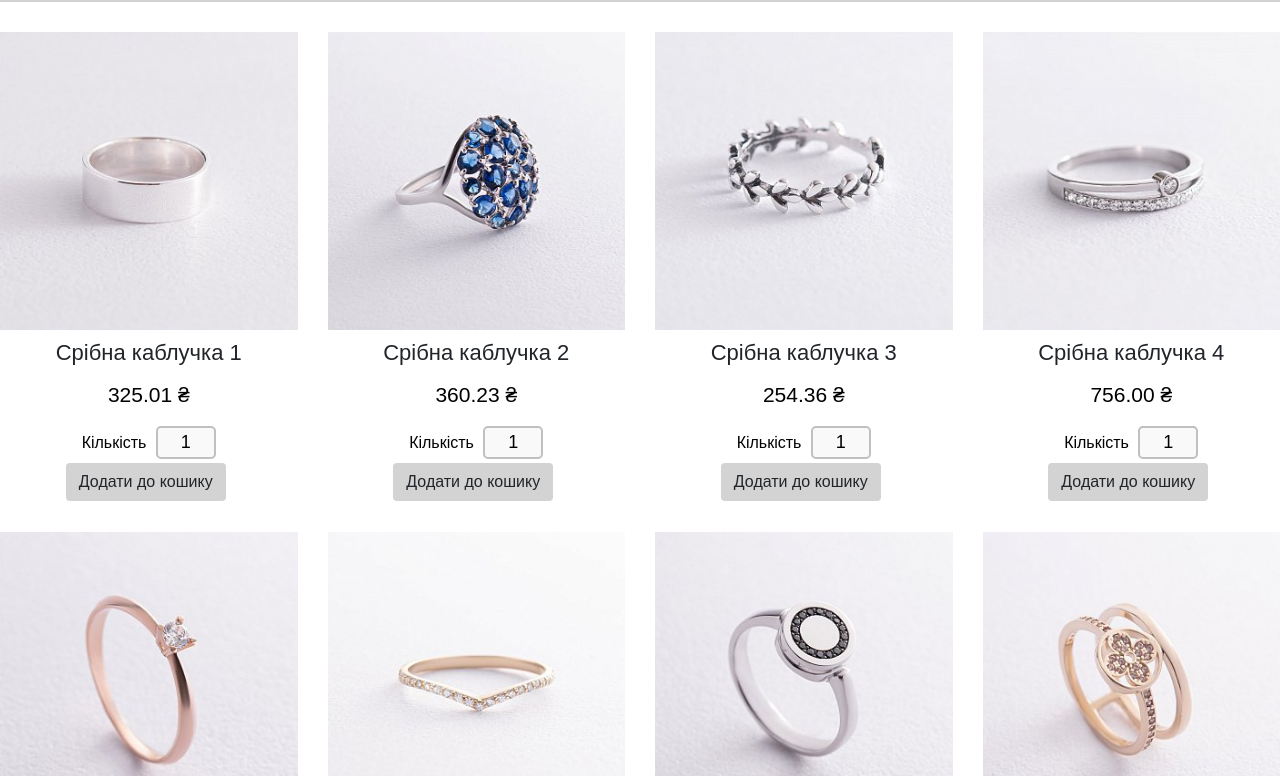
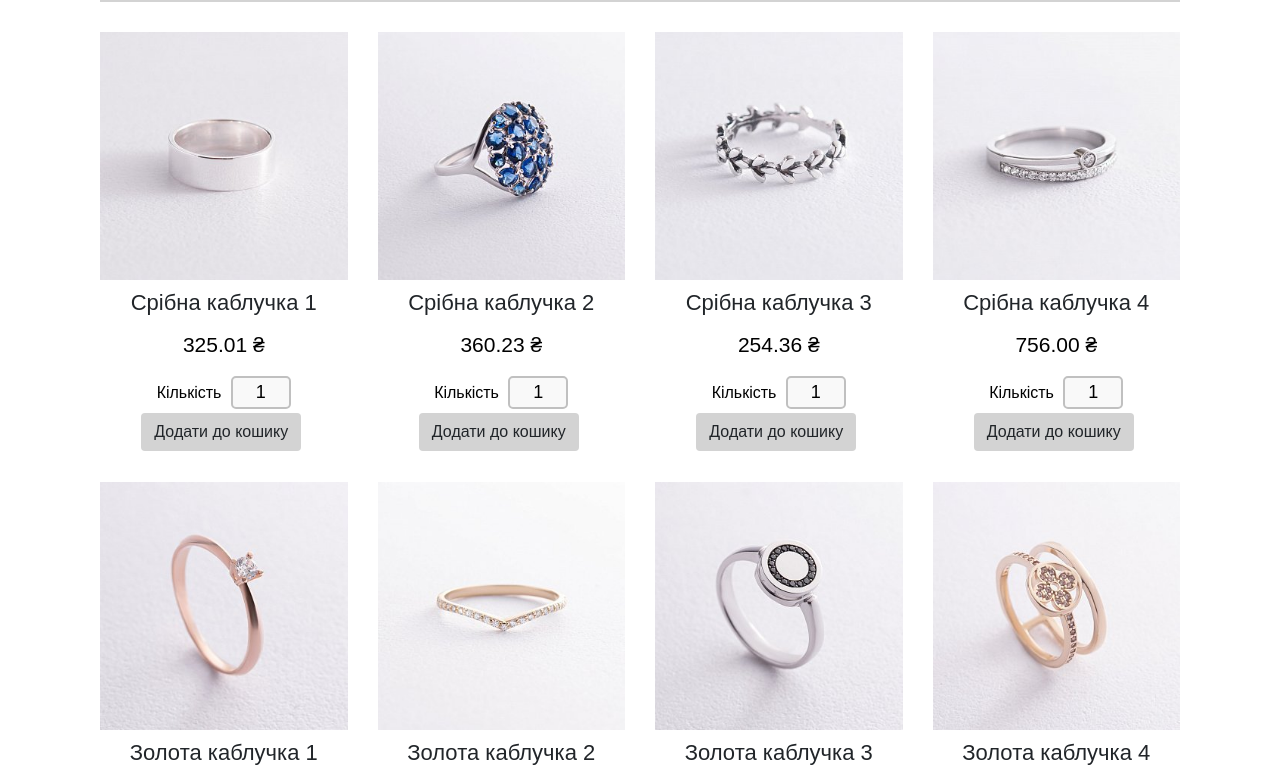
Before and after one commit to anyrammi/jewelry, a plain HTML site: page index.html in a window 1280 px wide. Shown: the part 198-974 px from the top of the page. Drawn offline with nearby package versions, Linux system fonts and the light colour scheme.

Commit message:
style.css

```diff
--- a/style.css
+++ b/style.css
@@ -39,6 +39,11 @@
 }
 
 /*Ювелірні вироби*/
+.jewelry{
+	padding-left: 50px;
+	padding-right: 50px;
+}
+
 .product-top img {
 	width: 100%;
 	height: 100%;
```
